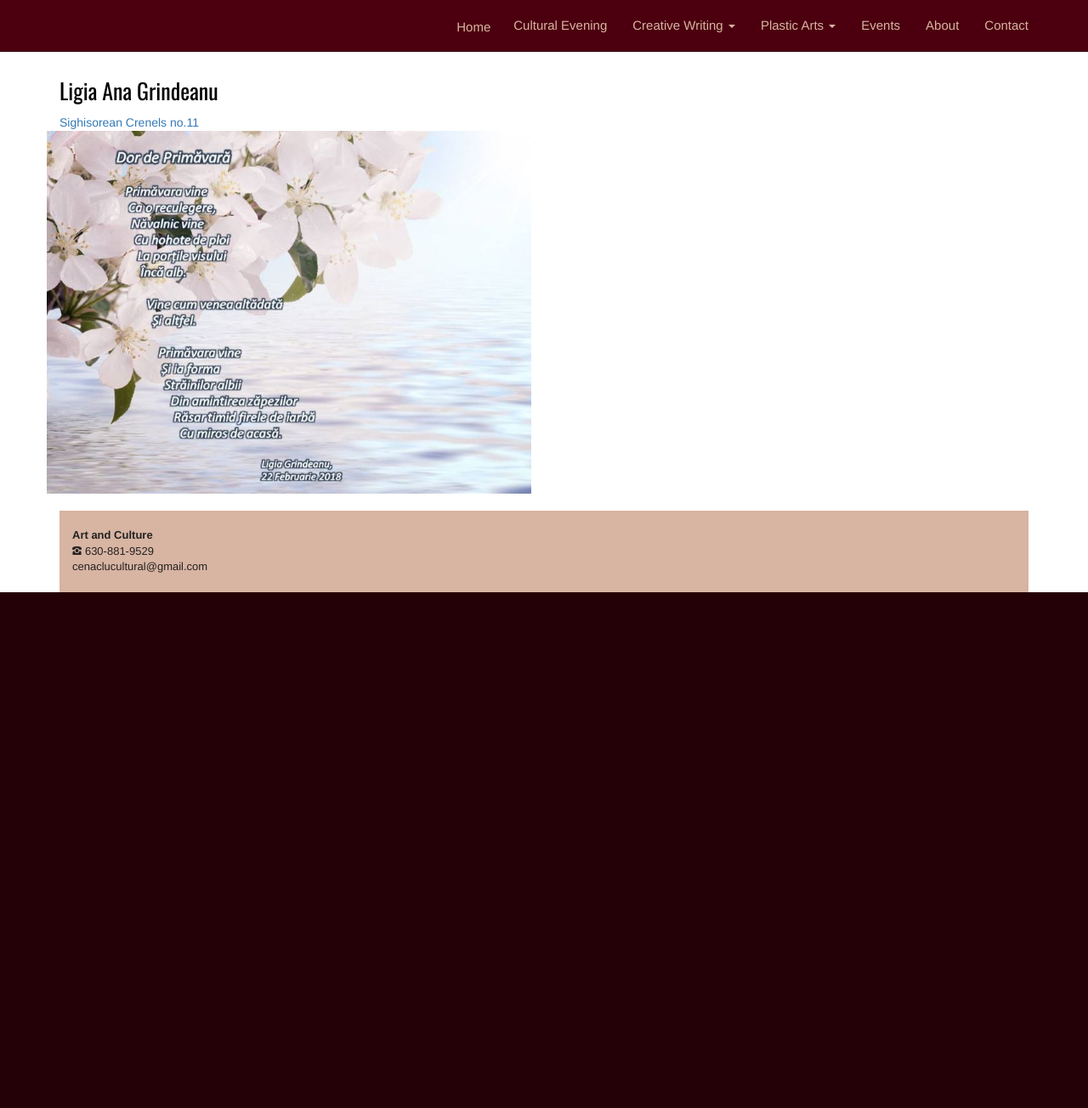
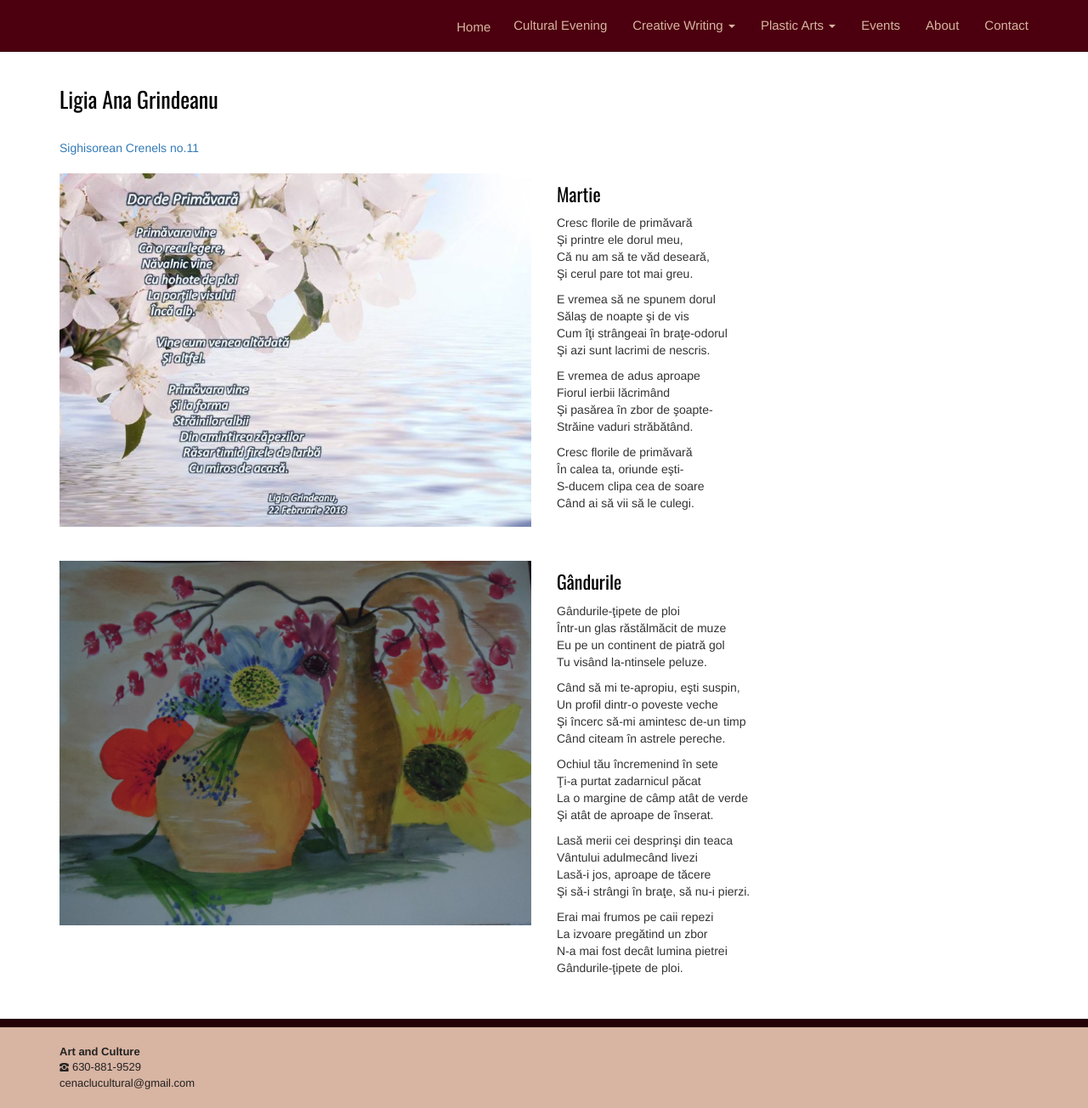
Before and after one commit to adrianth/culteve, a Jekyll site: the page built from en/creative-writing/ligia-ana-grindeanu.md, in a window 1280 px wide and 1304 px high. Shown: the whole window at 85% size. Built offline with Jekyll 4.4.1, drawn with Linux system fonts in a browser that asks for light colours.

Commit message:
add poezii

```diff
--- a/en/creative-writing/ligia-ana-grindeanu.html
+++ /dev/null
@@ -1,27 +0,0 @@
----
-lang: en
-layout: default
-title: Ligia Ana Grindeanu
----
-
-<br>
-<div class="container">
-    <div class="row">
-        <div class="col-sm-12">
-            <h2>Ligia Ana Grindeanu</h2>
-            <a href="https://crenelurisighisorene.files.wordpress.com/2018/02/creneluri-sighisorene-nr-11.pdf">
-                Sighisorean Crenels no.11
-            </a>
-            <div class="row">
-                    <div class="row">
-       <div class="col-sm-6">
-                        <img class="img img-responsive" src="{{ site.baseurl }}/img/writing/ligia.jpg" alt="">
-                   <br>
-               </div>
-
-
-        </div>
-    </div>
-</div>
-<br>
-<br>
--- /dev/null
+++ b/en/creative-writing/ligia-ana-grindeanu.md
@@ -0,0 +1,87 @@
+---
+lang: en
+layout: default
+title: Ligia Ana Grindeanu
+---
+
+<br>
+<div class="container">
+    <h2>Ligia Ana Grindeanu</h2>
+    <br>
+    <a href="https://crenelurisighisorene.files.wordpress.com/2018/02/creneluri-sighisorene-nr-11.pdf">
+                Sighisorean Crenels no.11
+    </a>
+    <br>
+    <br>
+    <div class="row">
+        <div class="col-sm-6">
+           <img class="img img-responsive" src="{{ site.baseurl }}/img/writing/ligia.jpg" alt="">
+        </div>
+        <div class="col-sm-6">
+<div markdown="1">
+### Martie
+
+Cresc florile de primăvară<br>
+Şi printre ele dorul meu,<br>
+Că nu am să te văd deseară,<br>
+Şi cerul pare tot mai greu.<br>
+
+E vremea să ne spunem dorul<br>
+Sălaş de noapte şi de vis<br>
+Cum îţi strângeai în braţe-odorul<br>
+Şi azi sunt lacrimi de nescris.<br>
+
+E vremea de adus aproape<br>
+Fiorul ierbii lăcrimând<br>
+Şi pasărea în zbor de şoapte-<br>
+Străine vaduri străbătând.<br>
+
+Cresc florile de primăvară<br>
+În calea ta, oriunde eşti-<br>
+S-ducem clipa cea de soare<br>
+Când ai să vii să le culegi.<br>
+</div>
+        </div>
+    </div>
+    <br>
+    <br>
+    <div class="row">
+       <div class="col-sm-6">
+                        <img class="img img-responsive" src="{{ site.baseurl }}/img/writing/Summer-flowers.png" alt="">
+                   <br>
+               </div>
+          <div class="col-sm-6">
+<div markdown="1">
+### Gândurile
+
+Gândurile-ţipete de ploi<br>
+Într-un glas răstălmăcit de muze<br>
+Eu pe un continent de piatră gol<br>
+Tu visând la-ntinsele peluze.<br>
+
+Când să mi te-apropiu, eşti suspin,<br>
+Un profil dintr-o poveste veche<br>
+Şi încerc să-mi amintesc de-un timp<br>
+Când citeam în astrele pereche.<br>
+
+Ochiul tău încremenind în sete<br>
+Ţi-a purtat zadarnicul păcat<br>
+La o margine de câmp atât de verde<br>
+Şi atât de aproape de înserat.<br>
+
+Lasă merii cei desprinşi din teaca<br>
+Vântului adulmecând livezi<br>
+Lasă-i jos, aproape de tăcere<br>
+Şi să-i strângi în braţe, să nu-i pierzi.<br>
+
+Erai mai frumos pe caii repezi<br>
+La izvoare pregătind un zbor<br>
+N-a mai fost decât lumina pietrei<br>
+Gândurile-ţipete de ploi. <br>
+</div>
+
+        </div>
+    </div>
+</div>
+<br>
+<br>
```
Also changed, not shown: en/creative-writing/ana-munteanu-draghici.html (deleted, +0 -25 lines), en/creative-writing/ana-munteanu-draghici.md (added, +64 -0 lines), en/creative-writing/nicolae-bogdan-groza.html (deleted, +0 -29 lines), en/creative-writing/nicolae-bogdan-groza.md (added, +17 -0 lines), en/plastic-arts/maria-alexandra-theodorescu.html (+12 -9 lines), img/writing/Summer-flowers.png (added).
